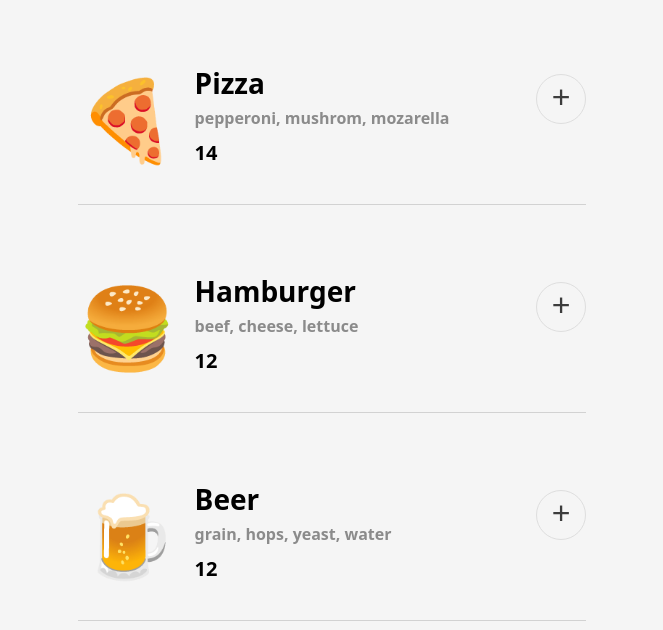
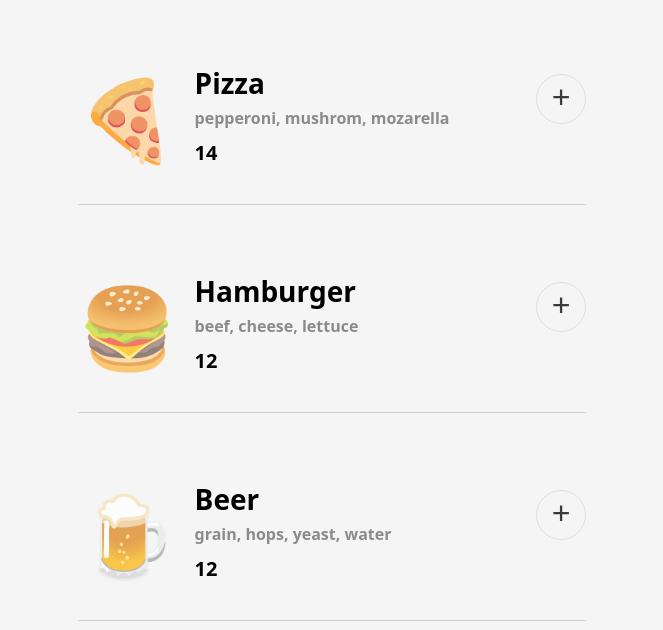
Before and after one commit to Pockyee/Scrim-Restaurant-Ordering-app, a website built with Vite: page index.html in a window 1280 px wide. Shown: the part 170-800 px from the top of the page, without its empty margins (308-971 px from the left). Built offline with nearby package versions, Linux system fonts and the light colour scheme; a web font is replaced by a local one.

Commit message:
update emoji opacity

```diff
--- a/index.css
+++ b/index.css
@@ -64,6 +64,7 @@ h6 {
     font-size: 79px;
     margin: 0;
     margin-right: 18px;
+    opacity: 72%;
 }
 
 .plus{
```
